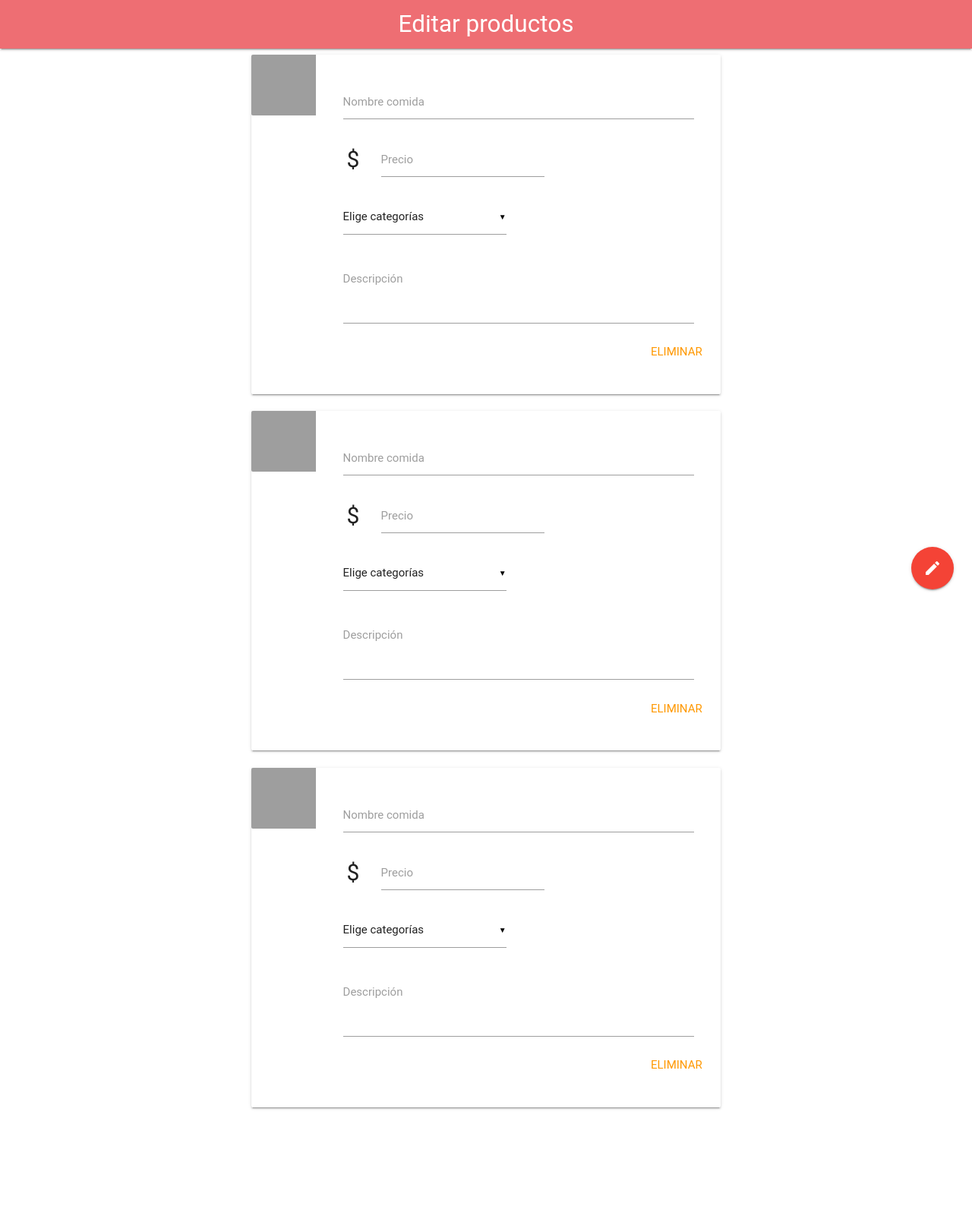
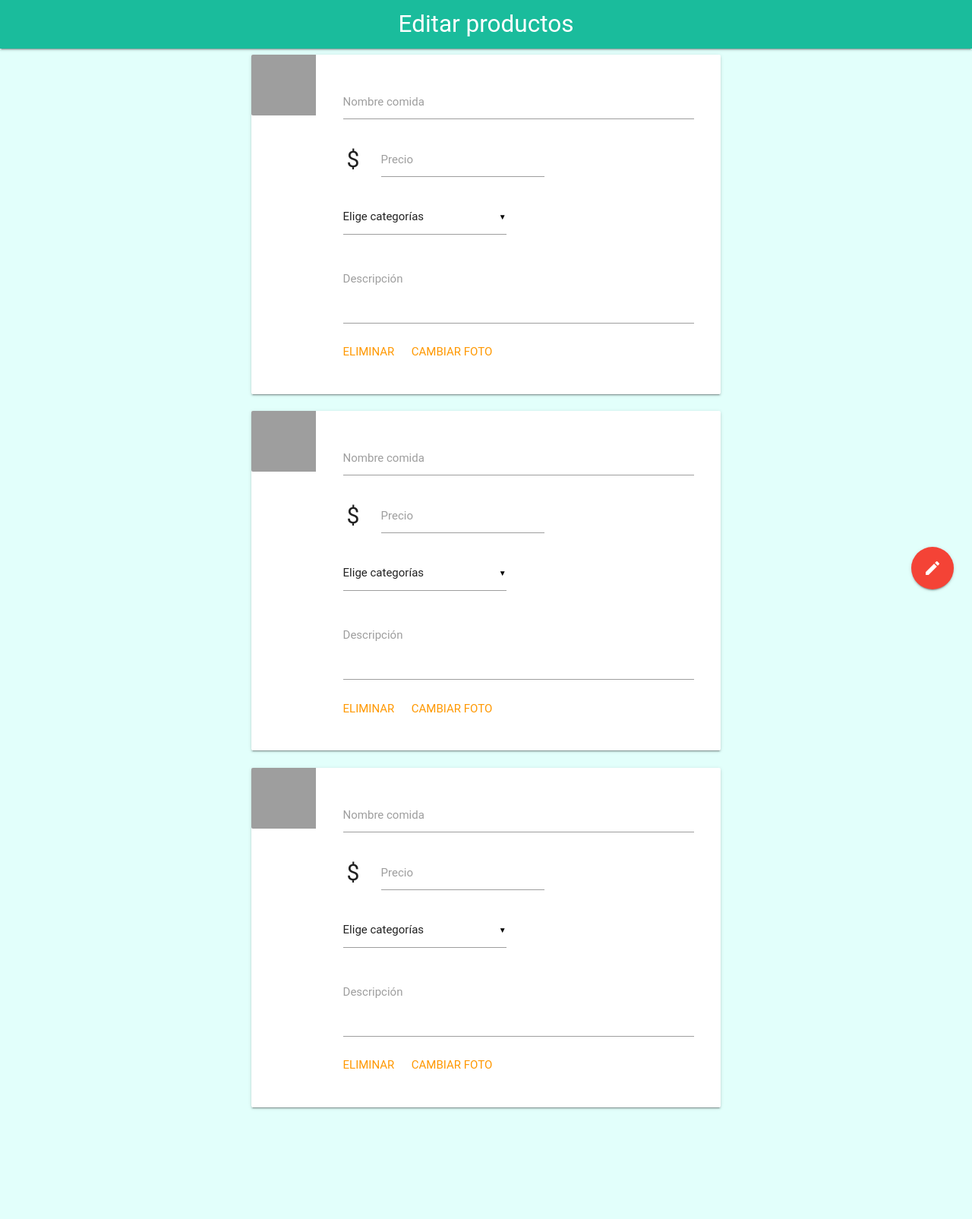
Before and after one commit to DCC-CC4401/2017-1-Make-Software-Great-Again-T3, a Django app: template templates/foods_edit.html in a window 1280 px wide. Shown: the whole page at 76% size. Before the commit the page ends 1461 px from the top, so only its background shows below. Run offline with Django 3.2, Linux system fonts and the light colour scheme; the template is opened without the code that fills it, so the values that code supplies are empty; some libraries are stand-ins or nearby versions; some web fonts are replaced; grey boxes are pictures that could not be loaded.

Commit message:
agregar boton cambiar foto

```diff
--- a/templates/foods_edit.html
+++ b/templates/foods_edit.html
@@ -70,6 +70,7 @@
             background: #ECECEC;
             opacity: 0.9;
             display: none;
+            z-index: 1;
         }
 
         /*body {
@@ -99,16 +100,16 @@
             $('.tooltipped').tooltip({delay: 50});
         });
         function menuBlanco() {
-            $('#fondoBlanco').show();
+            $('#fondoBlanco').toggle();
         }
 
 
     </script>
 
 </head>
-<body>
+<body style="background-color: #e2fffb">
 <header>
-    <nav class="top-nav">
+    <nav class="top-nav" style="background-color: #1abc9c">
         <div class="container">
             <div class="nav-wrapper">
                 <a class="brand-logo center">Editar productos</a>
@@ -120,10 +121,13 @@
     <div class="row">
         <div class="col s12 m6 offset-m3">
             <div class="card horizontal">
+
                 <div class="card-image waves-effect waves-block waves-light">
-                    <img class="activator"
+                    <img class="activator "
                          src="http://3.bp.blogspot.com/-p29CGVu_22Q/VcEIostZOQI/AAAAAAAAgZc/lpFp91hkPzw/s1600/CameraNext.png"
                          style="width: 100px; height: 80px">
+
+
                 </div>
                 <div class="card-content" style="width: 100%">
                     <!--<span class="card-title activator grey-text text-darken-4" style="font-weight: normal">Cool Ranch Doritos<i
@@ -156,18 +160,29 @@
                             <textarea id="description" class="materialize-textarea"></textarea>
                             <label for="description">Descripción</label>
                         </div>
+                        <div class="col"><a class="orange-text inline" href="#" style="float: right">ELIMINAR</a></div>
 
-                        <a class="orange-text" href="#" style="float: right">ELIMINAR</a></div>
+                        <div class="file-field input-field inline col" style="margin: 0">
+                                <a class="orange-text">CAMBIAR FOTO</a>
+                                <input type="file">
+                        </div>
+                    </div>
                 </div>
+
             </div>
         </div>
 
+
+        <div class="row">
         <div class="col s12 m6 offset-m3">
             <div class="card horizontal">
+
                 <div class="card-image waves-effect waves-block waves-light">
-                    <img class="activator"
+                    <img class="activator "
                          src="http://3.bp.blogspot.com/-p29CGVu_22Q/VcEIostZOQI/AAAAAAAAgZc/lpFp91hkPzw/s1600/CameraNext.png"
                          style="width: 100px; height: 80px">
+
+
                 </div>
                 <div class="card-content" style="width: 100%">
                     <!--<span class="card-title activator grey-text text-darken-4" style="font-weight: normal">Cool Ranch Doritos<i
@@ -200,18 +215,28 @@
                             <textarea id="description" class="materialize-textarea"></textarea>
                             <label for="description">Descripción</label>
                         </div>
+                        <div class="col"><a class="orange-text inline" href="#" style="float: right">ELIMINAR</a></div>
 
-                        <a class="orange-text" href="#" style="float: right">ELIMINAR</a></div>
+                        <div class="file-field input-field inline col" style="margin: 0">
+                                <a class="orange-text">CAMBIAR FOTO</a>
+                                <input type="file">
+                        </div>
+                    </div>
                 </div>
+
             </div>
         </div>
 
+        <div class="row">
         <div class="col s12 m6 offset-m3">
             <div class="card horizontal">
+
                 <div class="card-image waves-effect waves-block waves-light">
-                    <img class="activator"
+                    <img class="activator "
                          src="http://3.bp.blogspot.com/-p29CGVu_22Q/VcEIostZOQI/AAAAAAAAgZc/lpFp91hkPzw/s1600/CameraNext.png"
                          style="width: 100px; height: 80px">
+
+
                 </div>
                 <div class="card-content" style="width: 100%">
                     <!--<span class="card-title activator grey-text text-darken-4" style="font-weight: normal">Cool Ranch Doritos<i
@@ -244,20 +269,28 @@
                             <textarea id="description" class="materialize-textarea"></textarea>
                             <label for="description">Descripción</label>
                         </div>
+                        <div class="col"><a class="orange-text inline" href="#" style="float: right">ELIMINAR</a></div>
 
-                        <a class="orange-text" href="#" style="float: right">ELIMINAR</a></div>
+                        <div class="file-field input-field inline col" style="margin: 0">
+                                <a class="orange-text">CAMBIAR FOTO</a>
+                                <input type="file">
+                        </div>
+                    </div>
                 </div>
+
             </div>
         </div>
-
-    </div>
 
 
     <div id="fondoBlanco" class="backdrop_gray hide-on-large-only" hidden></div>
 
-    <div class="fixed-action-btn " style="bottom:24px; right:24px;"  onmouseover="menuBlanco()" onmouseleave="$('#fondoBlanco').hide()">
+    <div class="fixed-action-btn click-to-toggle" style="bottom:24px; right:24px;" onclick="menuBlanco()">
         <a class="btn-floating btn-large red"><i class="large material-icons">mode_edit</i></a>
         <ul>
+            <li>
+                <a href="#" class="btn-floating blue"><i class="material-icons">settings_backup_restore</i></a>
+                <a href="#" class="btn-floating mobile-fab-tip">Descartar Cambios</a> <!--tooltip-->
+            </li>
             <li>
                 <a href="#" class="btn-floating red"><i class="material-icons">add</i></a>
                 <a href="#" class="btn-floating mobile-fab-tip">Agregar producto</a> <!--tooltip-->
@@ -266,6 +299,8 @@
                 <a href="#" class="btn-floating green"><i class="material-icons">done</i></a>
                 <a href="#" class="btn-floating mobile-fab-tip">Guardar y salir</a> <!--tooltip-->
             </li>
+
+
         </ul>
     </div>
 </main>
```
